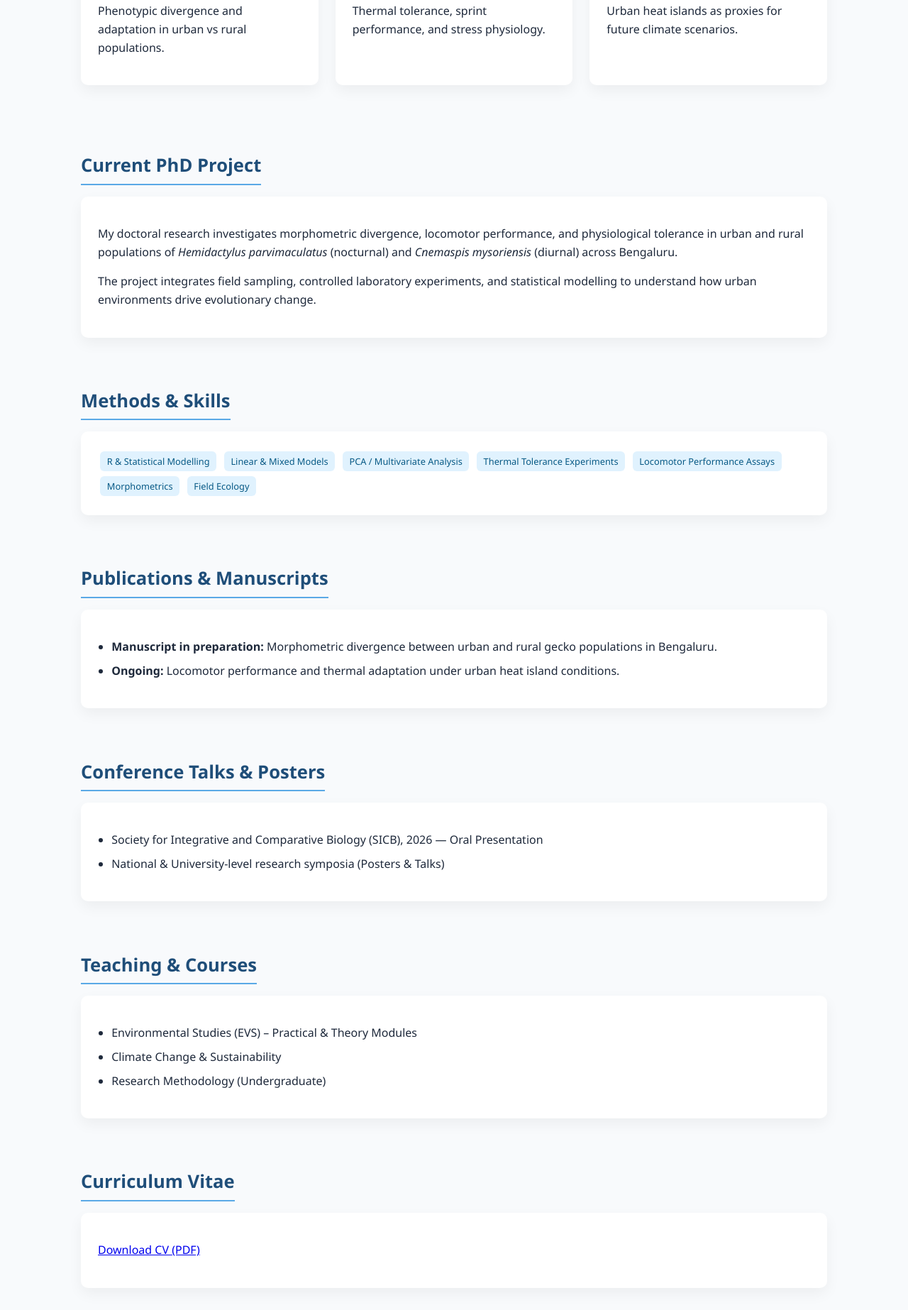
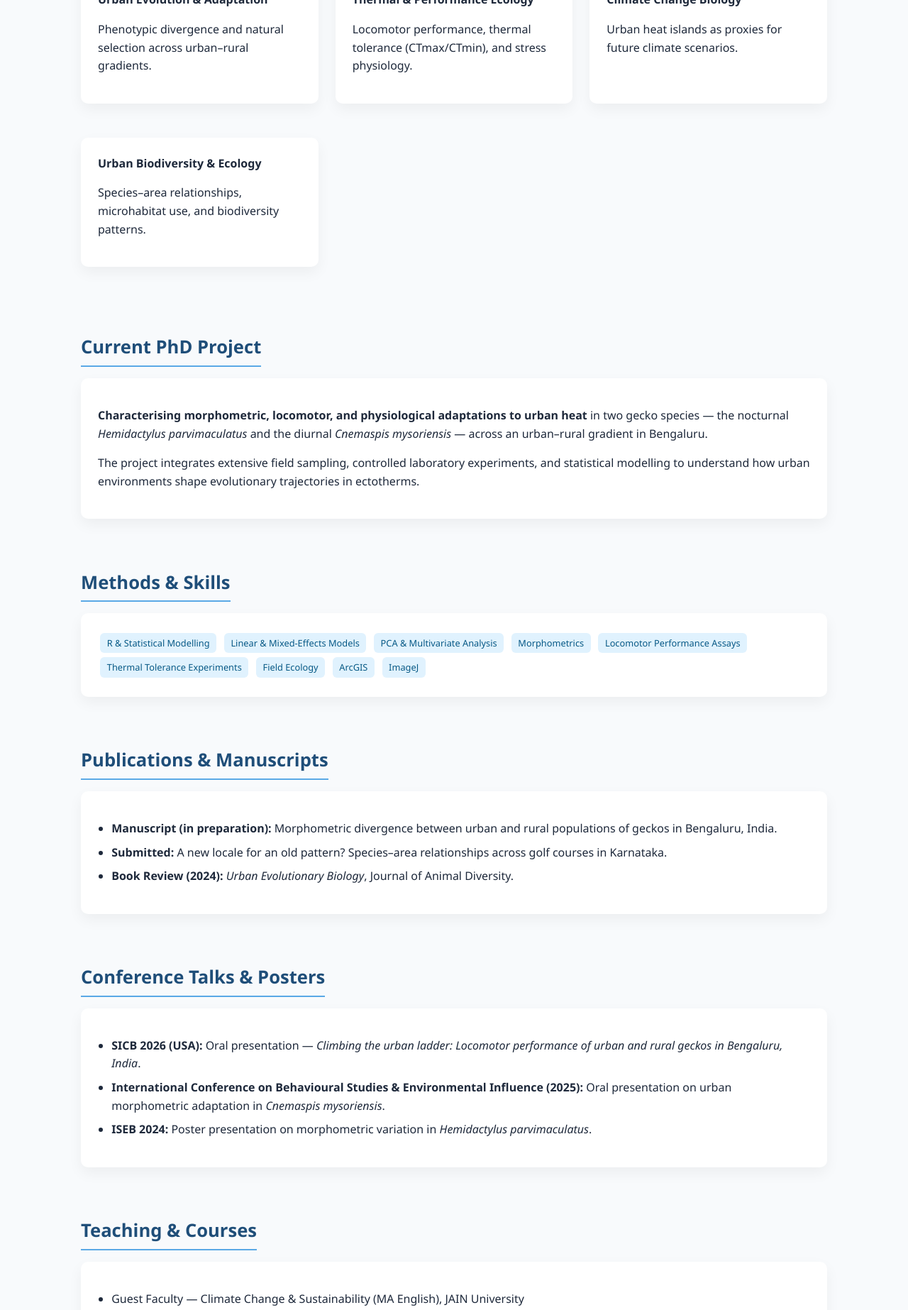
Before and after one commit to Amith-104/amithsj.github.io, a plain HTML site: page index.html in a window 1280 px wide. Shown: the part 786-2632 px from the top of the page at 71% size. Drawn offline with Linux system fonts and the light colour scheme.

Commit message:
Update index.html

```diff
--- a/index.html
+++ b/index.html
@@ -146,10 +146,10 @@
   <h2>About Me</h2>
   <div class="card">
     <p>
-      I am a PhD Research Scholar in Zoology at JAIN (Deemed-to-be) University, Bengaluru, working at the Centre for Urban Ecology, Biodiversity, Evolution & Climate Change (CUBEC). My research focuses on how rapid urbanisation and urban heat island effects shape morphology, performance, and physiology in reptiles.
+      I am a PhD Research Scholar in Zoology at <strong>JAIN (Deemed-to-be) University, Bengaluru</strong>, affiliated with the <strong>Centre for Urban Ecology, Biodiversity, Evolution & Climate Change (CUBEC)</strong>. My doctoral work focuses on understanding how rapid urbanisation and urban heat island effects influence morphology, locomotor performance, and physiological tolerance in reptiles.
     </p>
     <p>
-      I use geckos as a model system to understand urban adaptation, natural selection, and evolutionary trajectories in human-modified landscapes.
+      I use geckos as a model system to study urban adaptation and evolutionary responses to climate-related stressors in human-modified landscapes. Alongside research, I am actively involved in teaching environmental science, climate change, and research methodology.
     </p>
   </div>
 </section>
@@ -158,16 +158,20 @@
   <h2>Research Interests</h2>
   <div class="grid">
     <div class="card">
-      <strong>Urban Evolution</strong>
-      <p>Phenotypic divergence and adaptation in urban vs rural populations.</p>
+      <strong>Urban Evolution & Adaptation</strong>
+      <p>Phenotypic divergence and natural selection across urban–rural gradients.</p>
     </div>
     <div class="card">
       <strong>Thermal & Performance Ecology</strong>
-      <p>Thermal tolerance, sprint performance, and stress physiology.</p>
+      <p>Locomotor performance, thermal tolerance (CTmax/CTmin), and stress physiology.</p>
     </div>
     <div class="card">
       <strong>Climate Change Biology</strong>
       <p>Urban heat islands as proxies for future climate scenarios.</p>
+    </div>
+    <div class="card">
+      <strong>Urban Biodiversity & Ecology</strong>
+      <p>Species–area relationships, microhabitat use, and biodiversity patterns.</p>
     </div>
   </div>
 </section>
@@ -176,10 +180,10 @@
   <h2>Current PhD Project</h2>
   <div class="card">
     <p>
-      My doctoral research investigates morphometric divergence, locomotor performance, and physiological tolerance in urban and rural populations of <em>Hemidactylus parvimaculatus</em> (nocturnal) and <em>Cnemaspis mysoriensis</em> (diurnal) across Bengaluru.
+      <strong>Characterising morphometric, locomotor, and physiological adaptations to urban heat</strong> in two gecko species — the nocturnal <em>Hemidactylus parvimaculatus</em> and the diurnal <em>Cnemaspis mysoriensis</em> — across an urban–rural gradient in Bengaluru.
     </p>
     <p>
-      The project integrates field sampling, controlled laboratory experiments, and statistical modelling to understand how urban environments drive evolutionary change.
+      The project integrates extensive field sampling, controlled laboratory experiments, and statistical modelling to understand how urban environments shape evolutionary trajectories in ectotherms.
     </p>
   </div>
 </section>
@@ -188,12 +192,14 @@
   <h2>Methods & Skills</h2>
   <div class="card">
     <div class="tag">R & Statistical Modelling</div>
-    <div class="tag">Linear & Mixed Models</div>
-    <div class="tag">PCA / Multivariate Analysis</div>
+    <div class="tag">Linear & Mixed-Effects Models</div>
+    <div class="tag">PCA & Multivariate Analysis</div>
+    <div class="tag">Morphometrics</div>
+    <div class="tag">Locomotor Performance Assays</div>
     <div class="tag">Thermal Tolerance Experiments</div>
-    <div class="tag">Locomotor Performance Assays</div>
-    <div class="tag">Morphometrics</div>
     <div class="tag">Field Ecology</div>
+    <div class="tag">ArcGIS</div>
+    <div class="tag">ImageJ</div>
   </div>
 </section>
 
@@ -201,8 +207,9 @@
   <h2>Publications & Manuscripts</h2>
   <div class="card">
     <ul>
-      <li><strong>Manuscript in preparation:</strong> Morphometric divergence between urban and rural gecko populations in Bengaluru.</li>
-      <li><strong>Ongoing:</strong> Locomotor performance and thermal adaptation under urban heat island conditions.</li>
+      <li><strong>Manuscript (in preparation):</strong> Morphometric divergence between urban and rural populations of geckos in Bengaluru, India.</li>
+      <li><strong>Submitted:</strong> A new locale for an old pattern? Species–area relationships across golf courses in Karnataka.</li>
+      <li><strong>Book Review (2024):</strong> <em>Urban Evolutionary Biology</em>, Journal of Animal Diversity.</li>
     </ul>
   </div>
 </section>
@@ -211,8 +218,9 @@
   <h2>Conference Talks & Posters</h2>
   <div class="card">
     <ul>
-      <li>Society for Integrative and Comparative Biology (SICB), 2026 — Oral Presentation</li>
-      <li>National & University-level research symposia (Posters & Talks)</li>
+      <li><strong>SICB 2026 (USA):</strong> Oral presentation — <em>Climbing the urban ladder: Locomotor performance of urban and rural geckos in Bengaluru, India</em>.</li>
+      <li><strong>International Conference on Behavioural Studies & Environmental Influence (2025):</strong> Oral presentation on urban morphometric adaptation in <em>Cnemaspis mysoriensis</em>.</li>
+      <li><strong>ISEB 2024:</strong> Poster presentation on morphometric variation in <em>Hemidactylus parvimaculatus</em>.</li>
     </ul>
   </div>
 </section>
@@ -221,9 +229,10 @@
   <h2>Teaching & Courses</h2>
   <div class="card">
     <ul>
-      <li>Environmental Studies (EVS) – Practical & Theory Modules</li>
-      <li>Climate Change & Sustainability</li>
-      <li>Research Methodology (Undergraduate)</li>
+      <li>Guest Faculty — Climate Change & Sustainability (MA English), JAIN University</li>
+      <li>Guest Faculty — Environmental Science (BA Design), JAIN University</li>
+      <li>Guest Faculty — Research Methodology (MA Communication Design)</li>
+      <li>Visiting Faculty — Environmental Science, MS Ramaiah College</li>
     </ul>
   </div>
 </section>
@@ -240,9 +249,9 @@
 <section id="contact">
   <h2>Contact</h2>
   <div class="card contact">
-    <p>Email: <a href="mailto:amith.sj@jainuniversity.ac.in">amith.sj@jainuniversity.ac.in</a></p>
-    <p>Google Scholar: <em>Link to be added</em></p>
-    <p>ORCID: <em>Link to be added</em></p>
+    <p>Email: <a href="mailto:amithsj104@gmail.com">amithsj104@gmail.com</a></p>
+    <p>LinkedIn: <a href="https://www.linkedin.com/in/amith-s-j/" target="_blank">amith-s-j</a></p>
+    <p>Affiliation: CUBEC, JAIN (Deemed-to-be University), Bengaluru, India</p>
   </div>
 </section>
 
```
